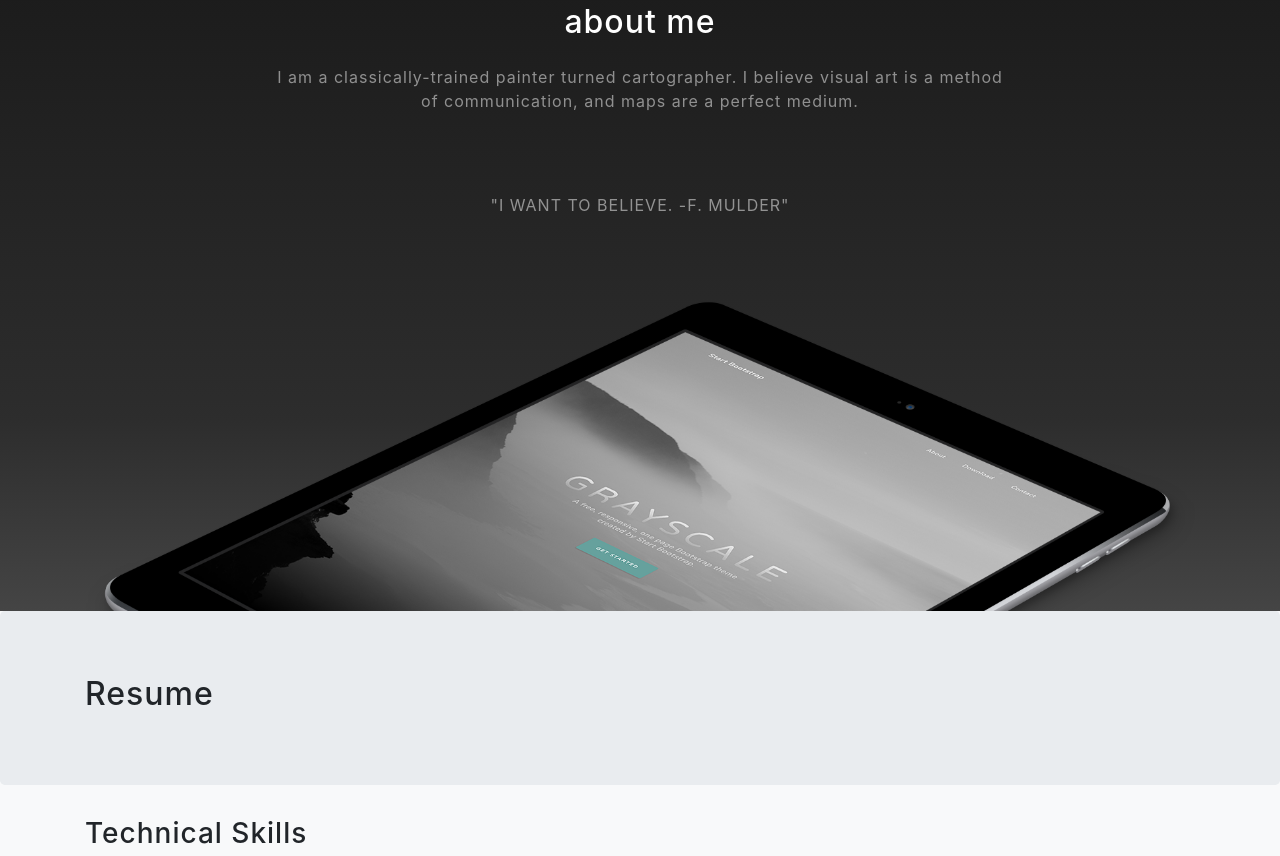
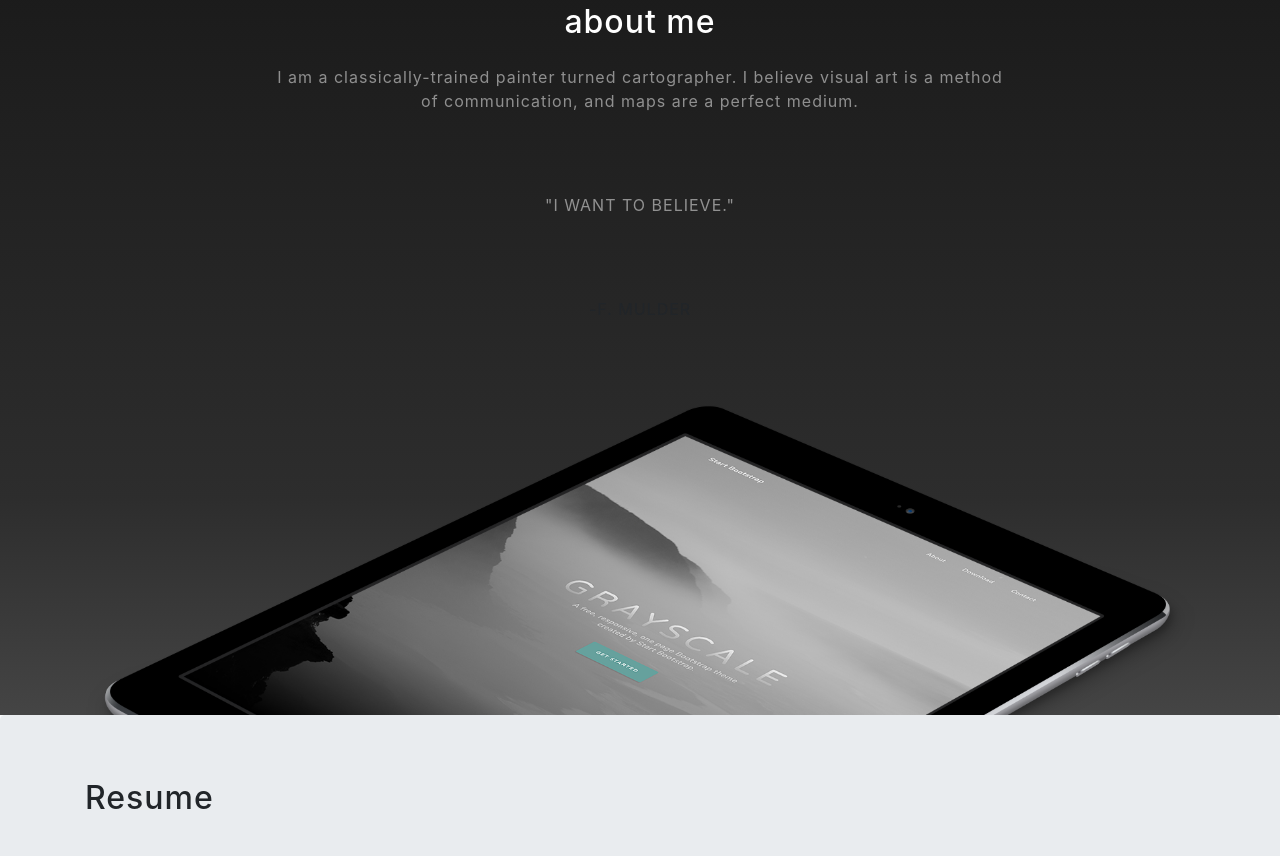
Before and after one commit to shbartlett/website, a website with bundled scripts: page index.html in a window 1280 px wide. Shown: the part 957-1813 px from the top of the page. Built offline with nearby package versions, Linux system fonts and the light colour scheme.

Commit message:
Update index.html

```diff
--- a/index.html
+++ b/index.html
@@ -81,8 +81,8 @@
       <div class="row">
         <div class="col-lg-8 mx-auto">
           <p class="text-white-50"
-            <a>"I WANT TO BELIEVE.
-          -F. MULDER"</p>
+            <a>"I WANT TO BELIEVE."</p>
+            <a>-F. MULDER</p>
         </div>
       </div>
       <img src="img/ipad.png" class="img-fluid" alt="">
```
